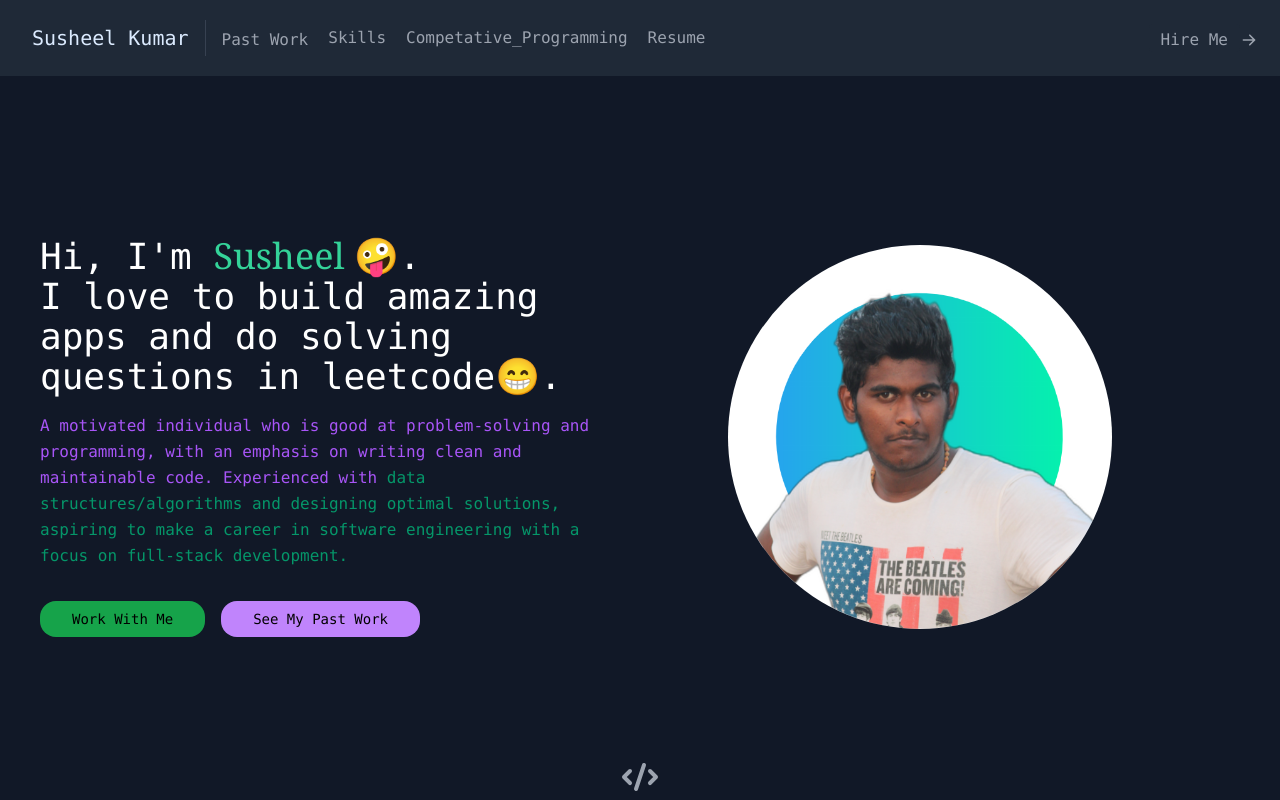
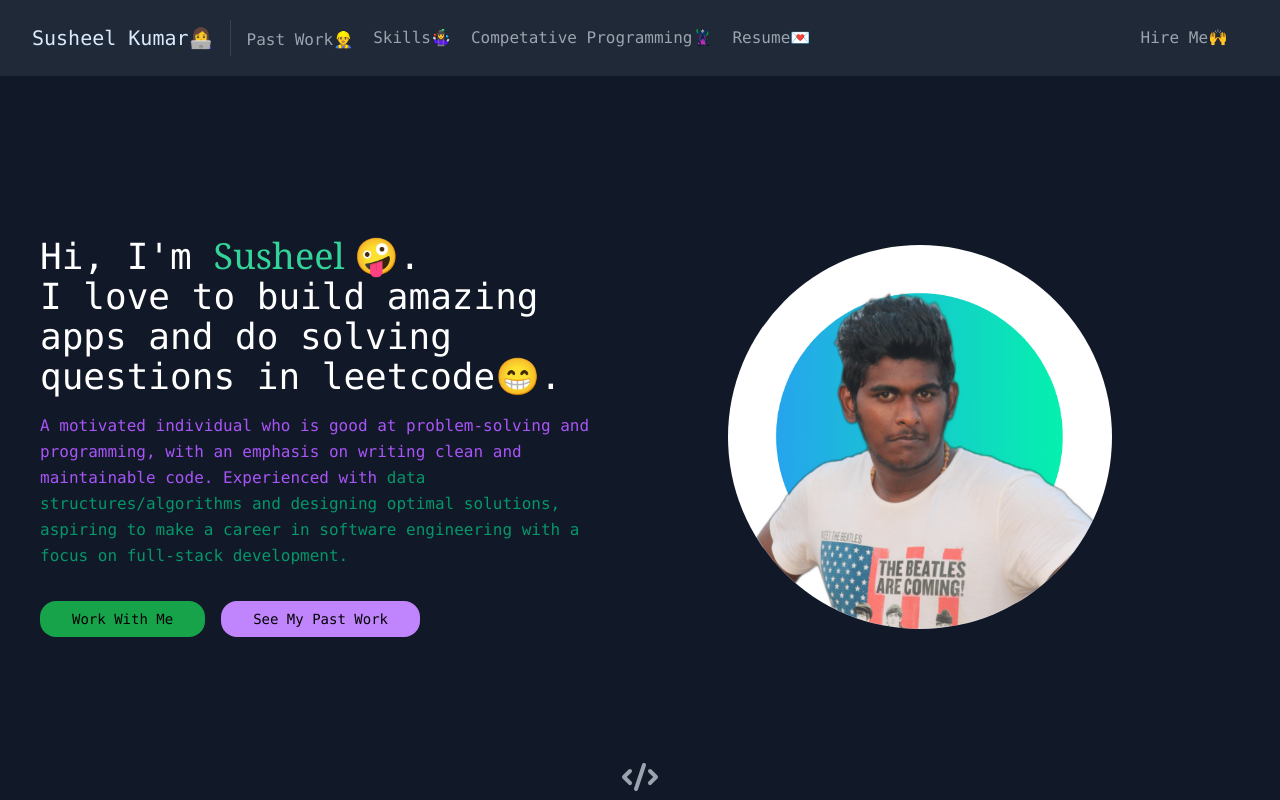
Before and after one commit to Susheel4115/typescript-portfolio, a React (Create React App) app: page / in a window 1280 px wide. Shown: the top 800 px of the page. Built offline with nearby package versions, Linux system fonts and the light colour scheme.

Commit message:
emojis in navbar

```diff
--- a/src/components/Navbar.tsx
+++ b/src/components/Navbar.tsx
@@ -1,4 +1,3 @@
-import { ArrowRightIcon } from "@heroicons/react/solid";
 import { useState } from "react";
 export default function Navbar() {
   const [showModal, setShowModal] = useState(false);
@@ -21,25 +20,25 @@ export default function Navbar() {
             href="#about"
             className="ml-3 text-xl text-blue-100 hover:text-white cursor-pointer"
           >
-            Susheel Kumar
+            Susheel Kumar👩‍💻
           </a>
         </a>
         <nav className="md:mr-auto md:ml-4 md:py-1 md:pl-4 md:border-l md:border-gray-700	flex flex-wrap items-center text-base justify-center md:justify-evenly ">
           <a href="#projects" className="mr-5 hover:text-white sm:mt-1">
-            Past Work
+            Past Work👷‍♂️
           </a>
           <a href="#skills" className="mr-5 hover:text-white">
-            Skills
+            Skills🤹‍♀️
           </a>
           <a href="#testimonials" className="mr-5 hover:text-white">
-            Competative_Programming
+            Competative Programming🦹‍♀️
           </a>
           <a
             href="#resume"
             onClick={handleShowModal}
             className="mr-5 hover:text-white"
           >
-            Resume
+            Resume💌
           </a>
           {showModal && (
             <div className="fixed top-0 left-0 w-full h-full bg-gray-900 bg-opacity-50 z-50 flex items-center justify-center">
@@ -66,8 +65,7 @@ export default function Navbar() {
           href="#contact"
           className="flex-inline items-center bg-gray-800 border-0 py-1 px-3 focus:outline-none hover:bg-gray-700 rounded text-base mt-0  mr-5 hidden md:block"
         >
-          Hire Me
-          <ArrowRightIcon className="w-4 h-4 ml-20 -mr-10 -mt-5" />
+          Hire Me🙌
         </a>
       </div>
     </header>
```
